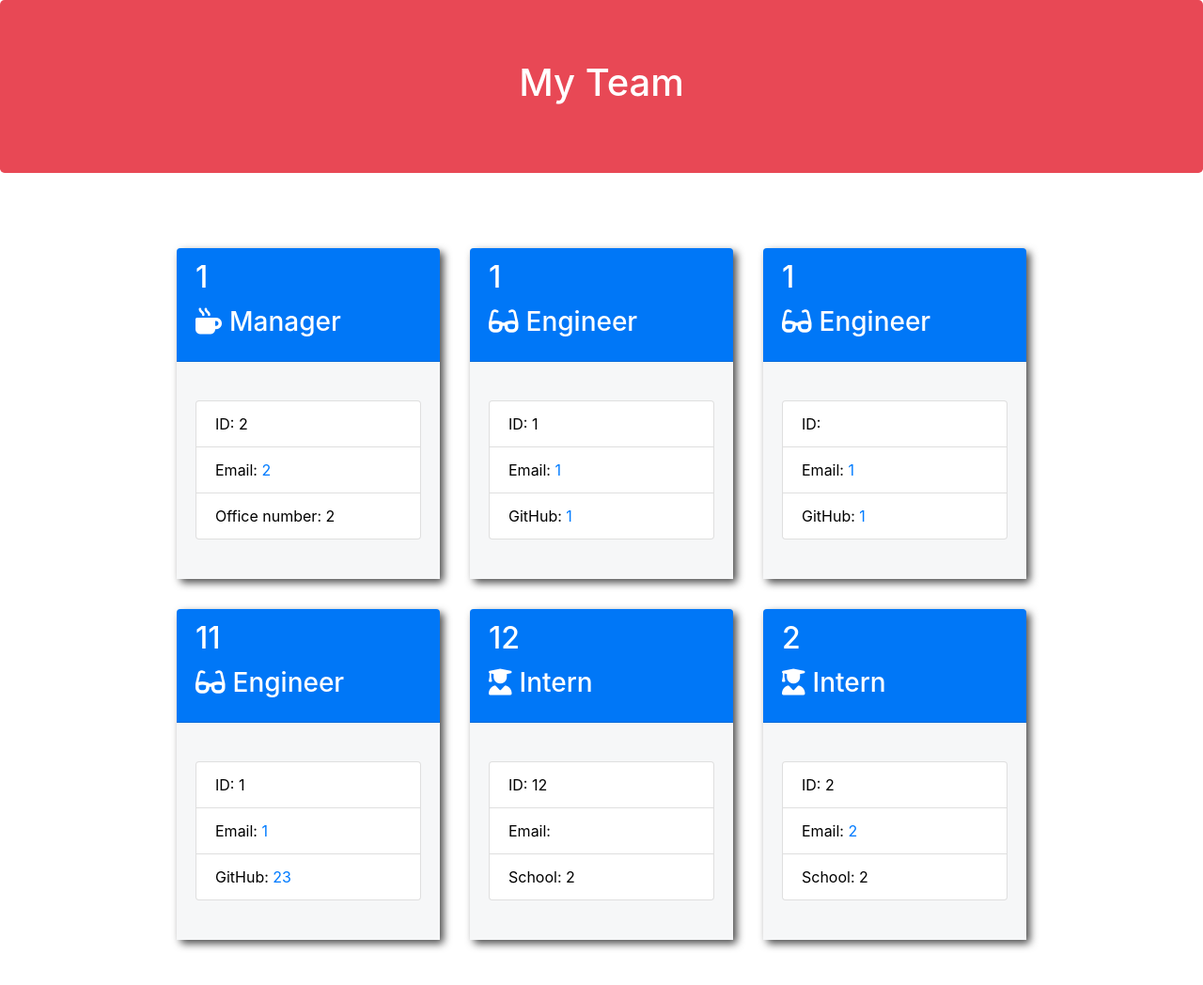
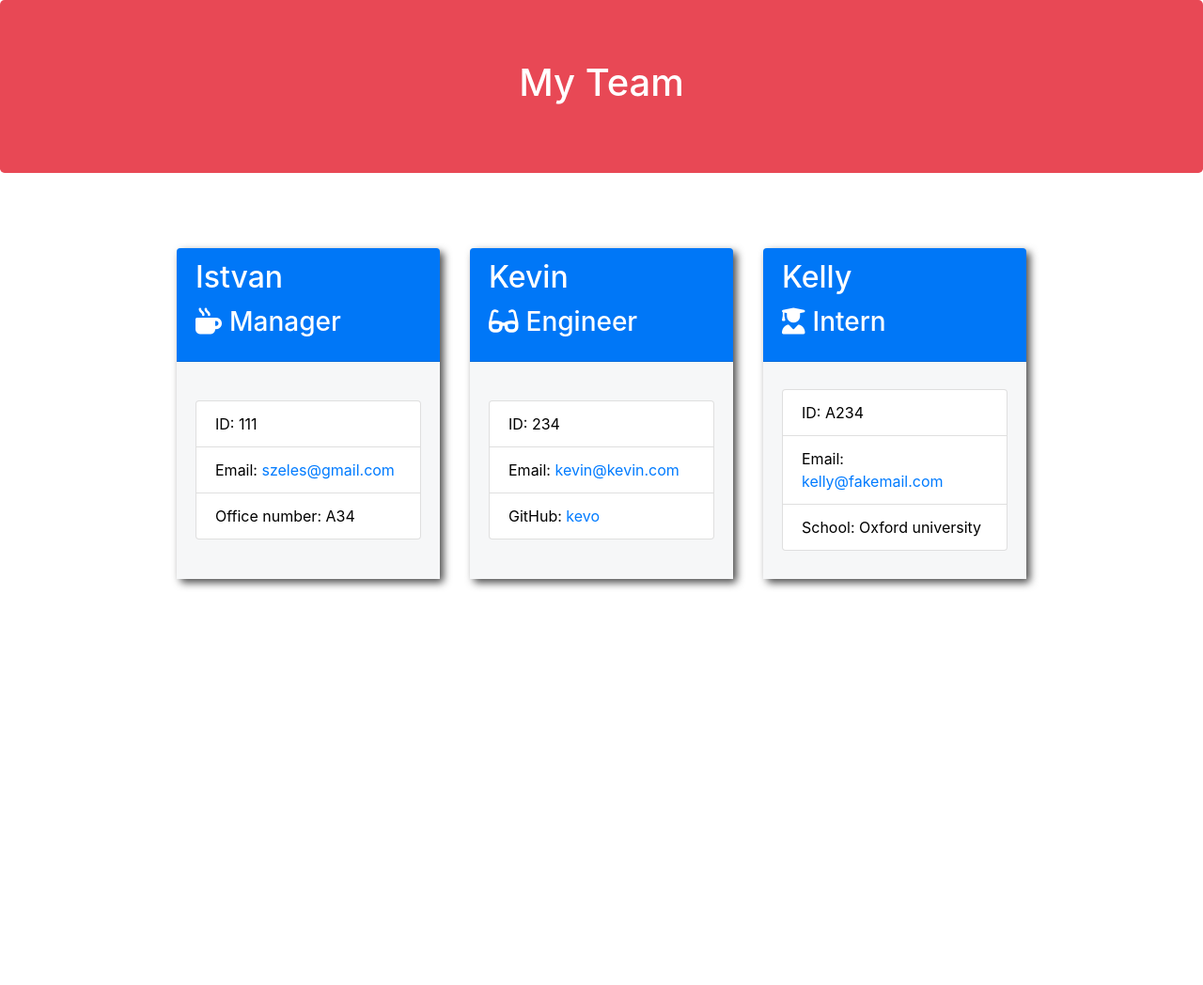
Before and after one commit to szeles0619/Team-Profile-Generator, a website: page output/team.html in a window 1280 px wide. Shown: the whole page at 94% size. After the commit the page ends 800 px from the top, so only its background shows below. Drawn offline with nearby package versions, Linux system fonts and the light colour scheme.

Commit message:
Updated README with screenshots

```diff
--- a/output/team.html
+++ b/output/team.html
@@ -27,84 +27,42 @@
 
         <div class="card employee-card">
         <div class="card-header">
-            <h2 class="card-title">1</h2>
+            <h2 class="card-title">Istvan</h2>
             <h3 class="card-title"><i class="fas fa-mug-hot mr-2"></i>Manager</h3>
         </div>
         <div class="card-body">
             <ul class="list-group">
-                <li class="list-group-item">ID: 2</li>
-                <li class="list-group-item">Email: <a href="mailto:2">2</a></li>
-                <li class="list-group-item">Office number: 2</li>
+                <li class="list-group-item">ID: 111</li>
+                <li class="list-group-item">Email: <a href="mailto:szeles@gmail.com">szeles@gmail.com</a></li>
+                <li class="list-group-item">Office number: A34</li>
             </ul>
         </div>
     </div>
 
         <div class="card employee-card">
     <div class="card-header">
-        <h2 class="card-title">1</h2>
+        <h2 class="card-title">Kevin</h2>
         <h3 class="card-title"><i class="fas fa-glasses mr-2"></i>Engineer</h3>
     </div>
     <div class="card-body">
         <ul class="list-group">
-            <li class="list-group-item">ID: 1</li>
-            <li class="list-group-item">Email: <a href="mailto:1">1</a></li>
-            <li class="list-group-item">GitHub: <a href="https://github.com/1" target="_blank" rel="noopener noreferrer">1</a></li>
+            <li class="list-group-item">ID: 234</li>
+            <li class="list-group-item">Email: <a href="mailto:kevin@kevin.com">kevin@kevin.com</a></li>
+            <li class="list-group-item">GitHub: <a href="https://github.com/kevo" target="_blank" rel="noopener noreferrer">kevo</a></li>
         </ul>
     </div>
 </div>
 
         <div class="card employee-card">
     <div class="card-header">
-        <h2 class="card-title">1</h2>
-        <h3 class="card-title"><i class="fas fa-glasses mr-2"></i>Engineer</h3>
-    </div>
-    <div class="card-body">
-        <ul class="list-group">
-            <li class="list-group-item">ID: </li>
-            <li class="list-group-item">Email: <a href="mailto:1">1</a></li>
-            <li class="list-group-item">GitHub: <a href="https://github.com/1" target="_blank" rel="noopener noreferrer">1</a></li>
-        </ul>
-    </div>
-</div>
-
-        <div class="card employee-card">
-    <div class="card-header">
-        <h2 class="card-title">11</h2>
-        <h3 class="card-title"><i class="fas fa-glasses mr-2"></i>Engineer</h3>
-    </div>
-    <div class="card-body">
-        <ul class="list-group">
-            <li class="list-group-item">ID: 1</li>
-            <li class="list-group-item">Email: <a href="mailto:1">1</a></li>
-            <li class="list-group-item">GitHub: <a href="https://github.com/23" target="_blank" rel="noopener noreferrer">23</a></li>
-        </ul>
-    </div>
-</div>
-
-        <div class="card employee-card">
-    <div class="card-header">
-        <h2 class="card-title">12</h2>
+        <h2 class="card-title">Kelly</h2>
         <h3 class="card-title"><i class="fas fa-user-graduate mr-2"></i>Intern</h3>
     </div>
     <div class="card-body">
         <ul class="list-group">
-            <li class="list-group-item">ID: 12</li>
-            <li class="list-group-item">Email: <a href="mailto:"></a></li>
-            <li class="list-group-item">School: 2</li>
-        </ul>
-    </div>
-</div>
-
-        <div class="card employee-card">
-    <div class="card-header">
-        <h2 class="card-title">2</h2>
-        <h3 class="card-title"><i class="fas fa-user-graduate mr-2"></i>Intern</h3>
-    </div>
-    <div class="card-body">
-        <ul class="list-group">
-            <li class="list-group-item">ID: 2</li>
-            <li class="list-group-item">Email: <a href="mailto:2">2</a></li>
-            <li class="list-group-item">School: 2</li>
+            <li class="list-group-item">ID: A234</li>
+            <li class="list-group-item">Email: <a href="mailto:kelly@fakemail.com">kelly@fakemail.com</a></li>
+            <li class="list-group-item">School: Oxford university</li>
         </ul>
     </div>
 </div>
```
Also changed, not shown: README.md.
